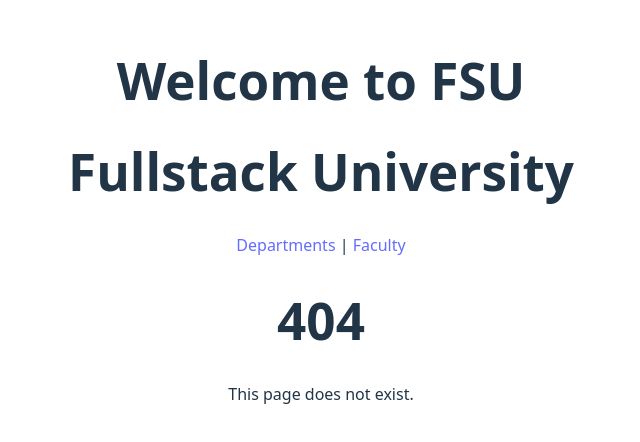
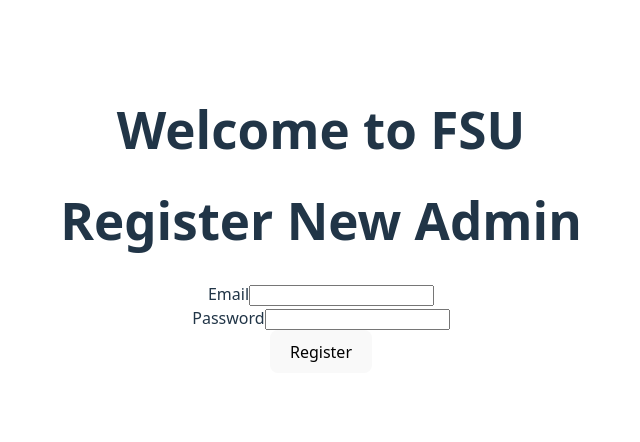
Before and after one commit to charmcity-code/fsu-frontend, a React (Vite) app: page /register in a window 1280 px wide. Before the commit this address had no page. Shown: the part 180-622 px from the top of the page, without its empty margins (319-959 px from the left). Built offline with nearby package versions, Linux system fonts and the light colour scheme.

Commit message:
merged with frontend-A work day 1

```diff
--- a/src/App.jsx
+++ b/src/App.jsx
@@ -1,29 +1,43 @@
-import "./App.css"; //V
+// --- Ashley's imports ---
+import "./App.css"; //
 import { Routes, Route } from "react-router";
-import Layout from "./layout/Layout";
-import DepartmentsList from "./pages/DepartmentsList";
-import DepartmentDetails from "./pages/DepartmentDetails";
-import FacultyList from "./pages/FacultyList";
-import FacultyDetails from "./pages/FacultyDetails";
-import Error404 from "./pages/Error404"; //^
+import Layout from "./layout/Layout"; //
+import DepartmentsList from "./pages/DepartmentsList"; //
+import DepartmentDetails from "./pages/DepartmentDetails"; //
+import FacultyList from "./pages/FacultyList"; //
+import FacultyDetails from "./pages/FacultyDetails"; //
+import Error404 from "./pages/Error404"; //
+
+// --- Josh's imports ---
+import LoginPage from "./pages/LoginPage";
+import RegisterPage from "./pages/RegisterPage";
+import AdminDashboard from "./pages/AdminDashboard";
 
 function App() {
   return (
     <>
-      <h1>Welcome to FSU</h1>
+      {/* This outer h1 might be removed if the Navbar in Layout handles it */}
+      <h1>Welcome to FSU</h1> {/* */}
       <Routes>
-        <Route element={<Layout />}>
-          <Route index element={<DepartmentsList />} />
-          <Route path="/departments" element={<DepartmentsList />} />
-          <Route path="/departments/:id" element={<DepartmentDetails />} />
-          <Route path="/faculty" element={<FacultyList />} />
-          <Route path="/faculty/:id" element={<FacultyDetails />} />
-          <Route path="*" element={<Error404 />} />
+        {/* Public routes that use the shared Layout with Navbar */}
+        <Route element={<Layout />}> {/* */}
+          <Route index element={<DepartmentsList />} /> {/* */}
+          <Route path="/departments" element={<DepartmentsList />} /> {/* */}
+          <Route path="/departments/:id" element={<DepartmentDetails />} /> {/* */}
+          <Route path="/faculty" element={<FacultyList />} /> {/* */}
+          <Route path="/faculty/:id" element={<FacultyDetails />} /> {/* */}
         </Route>
+
+        {/* Admin routes that do NOT use the shared Layout */}
+        <Route path="/login" element={<LoginPage />} />
+        <Route path="/register" element={<RegisterPage />} />
+        <Route path="/admin" element={<AdminDashboard />} />
+
+        {/* Catch-all 404 route */}
+        <Route path="*" element={<Error404 />} /> {/* */}
       </Routes>
     </>
   );
 }
-//added routes
 
 export default App;
--- /dev/null
+++ b/src/pages/AdminDashboard.jsx
@@ -0,0 +1,12 @@
+function AdminDashboard() {
+  // This is the shell for the layout
+  return (
+    <div>
+      <h1>Admin Dashboard</h1>
+      <p>Welcome, Admin! Here you can manage departments and faculty.</p>
+      {/* I will add navigation and content sections here later */}
+    </div>
+  );
+}
+
+export default AdminDashboard;
--- /dev/null
+++ b/src/pages/LoginPage.jsx
@@ -0,0 +1,20 @@
+function LoginPage() {
+  return (
+    <div>
+      <h1>Admin Login</h1>
+      <form>
+        <div>
+          <label htmlFor="email">Email</label>
+          <input type="email" id="email" />
+        </div>
+        <div>
+          <label htmlFor="password">Password</label>
+          <input type="password" id="password" />
+        </div>
+        <button type="submit">Login</button>
+      </form>
+    </div>
+  );
+}
+
+export default LoginPage;
--- /dev/null
+++ b/src/pages/RegisterPage.jsx
@@ -0,0 +1,20 @@
+function RegisterPage() {
+  return (
+    <div>
+      <h1>Register New Admin</h1>
+      <form>
+        <div>
+          <label htmlFor="email">Email</label>
+          <input type="email" id="email" />
+        </div>
+        <div>
+          <label htmlFor="password">Password</label>
+          <input type="password" id="password" />
+        </div>
+        <button type="submit">Register</button>
+      </form>
+    </div>
+  );
+}
+
+export default RegisterPage;
```
